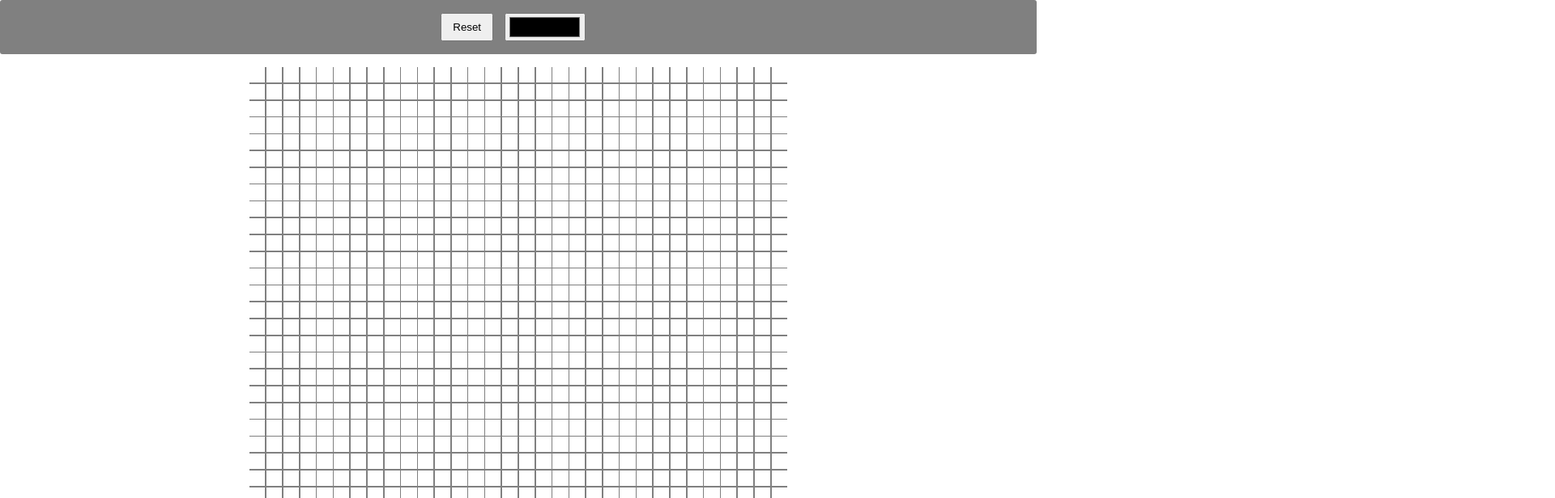
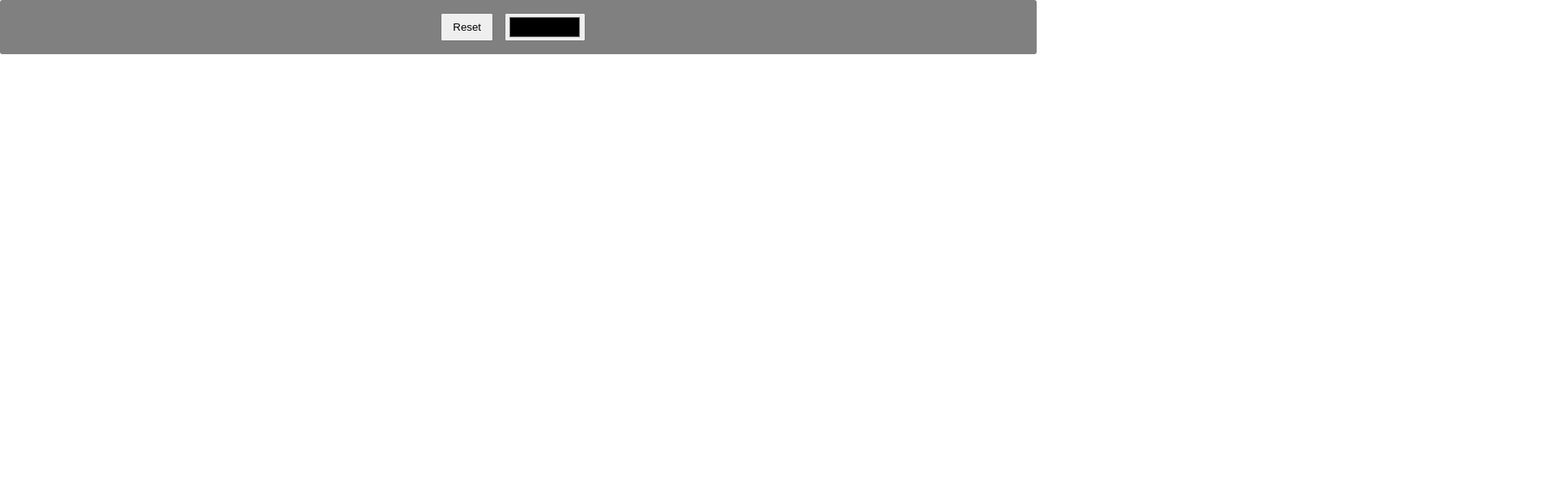
Before and after one commit to ashetonsm/pixel-canvas, a Vue app: page / in a window 1280 px wide. Shown: the top 616 px of the page at 81% size, 1920 px wide, since content can reach past the window. Built offline with nearby package versions, Linux system fonts and the light colour scheme; the HTML template or start-up script is replaced by a standard one.

Commit message:
Removed Grid div.

```diff
--- a/src/App.vue
+++ b/src/App.vue
@@ -15,8 +15,6 @@ function resetPixels() {
   <input type="color" class="color"></input>
   </div>
 <div class="container">
-  <div class="grid">
     <Canvas :size="32"></Canvas>
   </div>
-  </div>
 </template>
```
